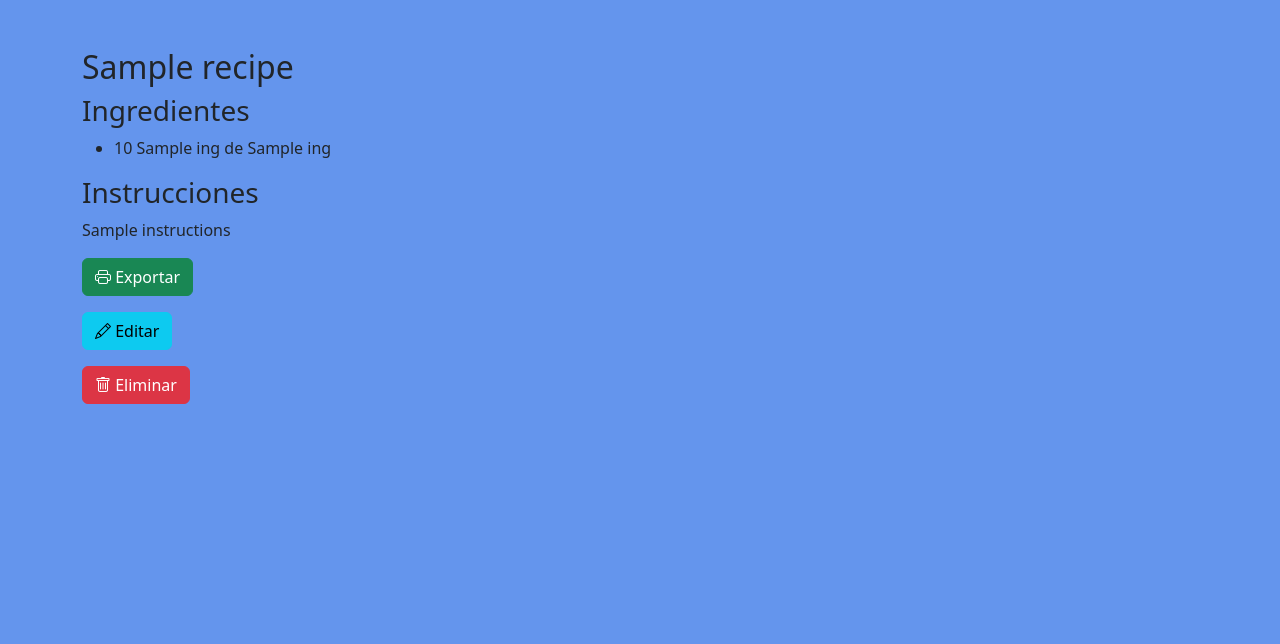
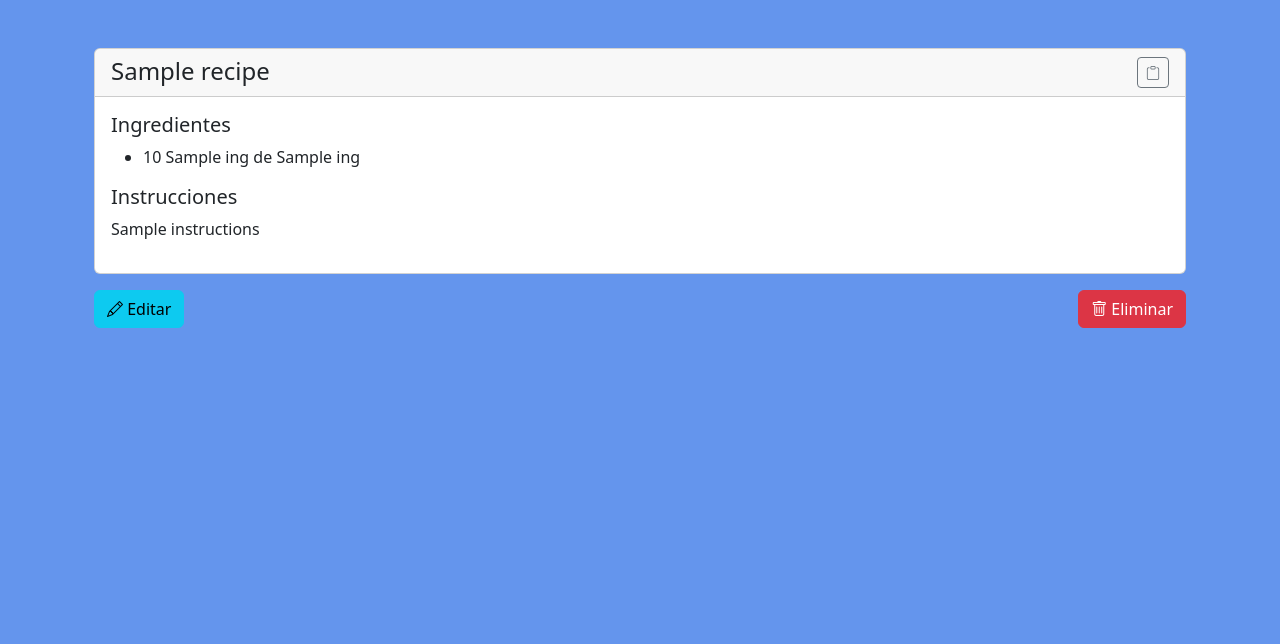
Before and after one commit to CarolinaCampi/meal_planner, a Flask app: template templates/recipe.html in a window 1280 px wide. Shown: the part 64-708 px from the top of the page. Run offline with Flask 3, Linux system fonts and the light colour scheme; the template is opened without the code that fills it: most values are stand-ins (such as "Sample title", 1, 10 or a date in 2020).

Commit message:
Change layout Edit and Delete buttons in recipe

```diff
--- a/templates/create_plan.html
+++ b/templates/create_plan.html
@@ -23,7 +23,7 @@
             {% for recipe in recipes %}
                 <input name="id_{{ loop.index }}" type="hidden" value="{{ recipe['id'] }}">
             {% endfor %}
-            <button type="submit" class="btn btn-info mb-2"><i class="bi bi-card-checklist"></i> Lista de compras</button>
+            <button type="submit" class="btn btn-info mb-2"><i class="bi bi-card-checklist"></i> Resumen y lista de compras</button>
         </form>
     </section>
 
--- a/templates/index.html
+++ b/templates/index.html
@@ -17,7 +17,7 @@
                             <h5 class="card-title mb-3">{{ row["name"] }}</h5>
                             <form action="/" method="post">
                                 <input name="id" type="hidden" value="{{ row['id'] }}">
-                                <button type="submit" class="btn btn-primary">Receta</button>
+                                <button type="submit" class="btn btn-primary stretched-link">Receta</button>
                             </form>
                         </div>
                     </div>
--- a/templates/recipe.html
+++ b/templates/recipe.html
@@ -6,37 +6,85 @@
 
 {% block main %}
 
-    <h2>{{ recipe[0]["name"] }}</h2>
-    <h3>Ingredientes</h3>
-    <!-- ADD INGREDIENTS -->
+<section class="container-fluid">
+    <div id="recipe" class="card mb-3">
+        <div class="card-header d-flex justify-content-between">
+            <h4 class="m-0">{{ recipe[0]["name"] }}</h4>
+            <button id="copy-recipe" type="button" class="btn btn-outline-secondary btn-sm"><i
+                    class="bi bi-clipboard"></i><i class="bi bi-clipboard-check d-none"></i></button>
+        </div>
+        <div class="card-body">
+            <div class="card-text">
+                <h5>Ingredientes</h5>
                 <ul>
                     {% for ing in ing_used %}
                     <li>{{ ing["quantity"] }} {{ ing["unit_name"] }} de {{ ing["ing_name"] }} </li>
                     {% endfor %}
                 </ul>
 
-    <h3>Instrucciones</h3>
+                <h5>Instrucciones</h5>
                 <p>{{ recipe[0]["instructions"] }}</p>
 
-    <form action="/RUTAAA" method="get" class="mb-3">
-        <input name="recipe_id" type="hidden" value="{{ recipe[0]['id'] }}">
-        <button type="submit" class="btn btn-success"><i class="bi bi-printer"></i> Exportar</button>
-    </form>
+            </div>
+        </div>
+    </div>
+</section>
 
-    <form action="/edit_recipe" method="get" class="mb-3">
+<!-- Action buttons -->
+<section class="container-fluid d-inline-flex justify-content-between">
+    <form action="/edit_recipe" method="get" class="mb-3 d-inline">
         <input name="recipe_id" type="hidden" value="{{ recipe[0]['id'] }}">
         <button type="submit" class="btn btn-info"><i class="bi bi-pencil"></i> Editar</button>
     </form>
 
-    <form action="/delete_recipe" method="get" class="mb-3">
+    <form action="/delete_recipe" method="get" class="mb-3 d-inline">
         <input name="recipe_id" type="hidden" value="{{ recipe[0]['id'] }}">
         <button type="submit" class="btn btn-danger"><i class="bi bi-trash"></i> Eliminar</button>
     </form>
+</section>
+
 
 {% endblock %}
 
 
 {% block script %}
+<script>
+    // https://www.freecodecamp.org/news/copy-text-to-clipboard-javascript/
+    document.addEventListener('DOMContentLoaded', function () {
+        console.log("Script loaded!"); // Check if the script is loaded
 
+        function copy_to_clipboard(button_id, text_to_copy_id) {
+            const copy_button = document.querySelector(button_id);
+
+            if (copy_button) {
+                console.log("copy_recipe_button element found!");
+
+                copy_button.addEventListener('click', function () {
+                    // Use textContent to get only the text, not HTML
+                    let text = document.querySelector(text_to_copy_id).textContent;
+                    console.log(text);
+
+                    const copyContent = async () => {
+                        try {
+                            await navigator.clipboard.writeText(text);
+                            console.log('Content copied to clipboard');
+                        } catch (err) {
+                            console.error('Failed to copy: ', err);
+                        }
+                    }
+
+                    // Call the copyContent function
+                    copyContent();
+                });
+            } else {
+                console.log("Button not found! :(")
+            }
+        }
+
+        copy_to_clipboard("#copy-recipe", "#recipe");
+
+    });
+
+</script>
 
 {% endblock %}
```
Also changed, not shown: meal_planner.db. Lines whose indentation alone changed are shown as unchanged.
